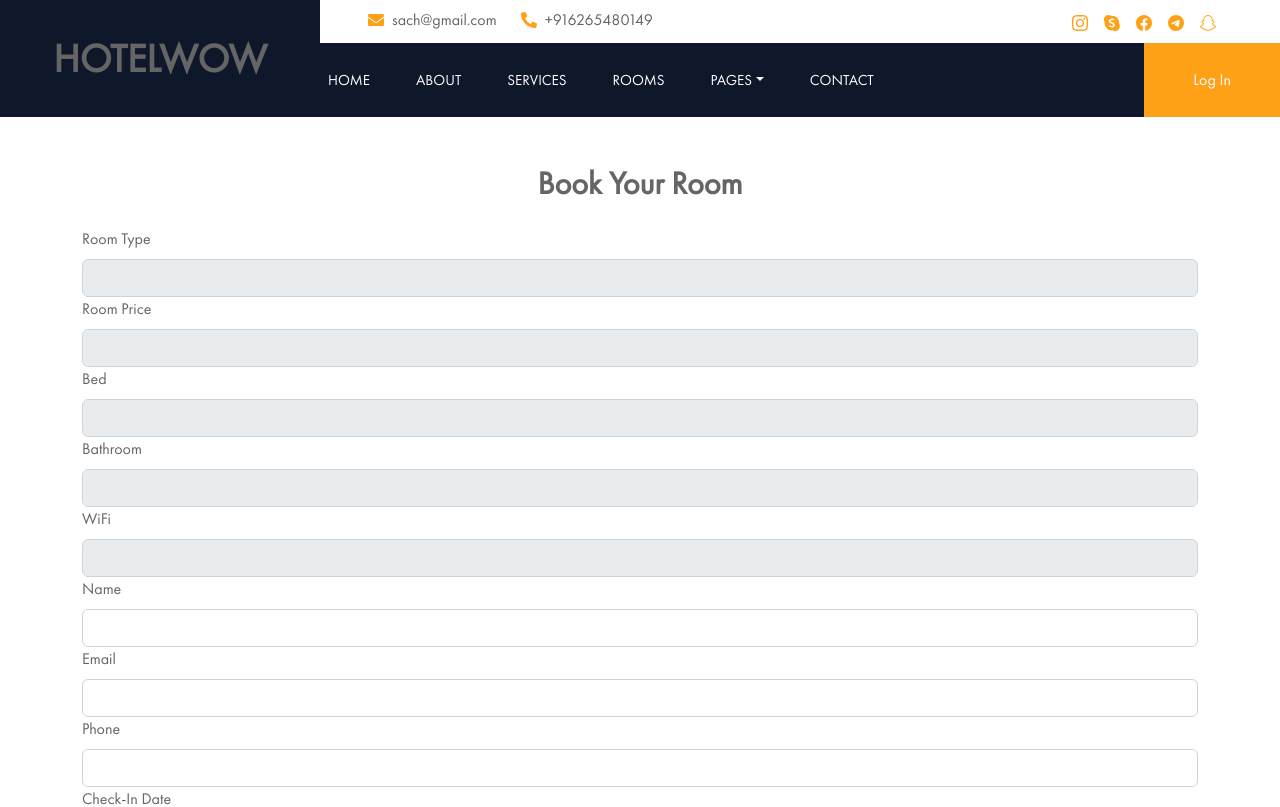
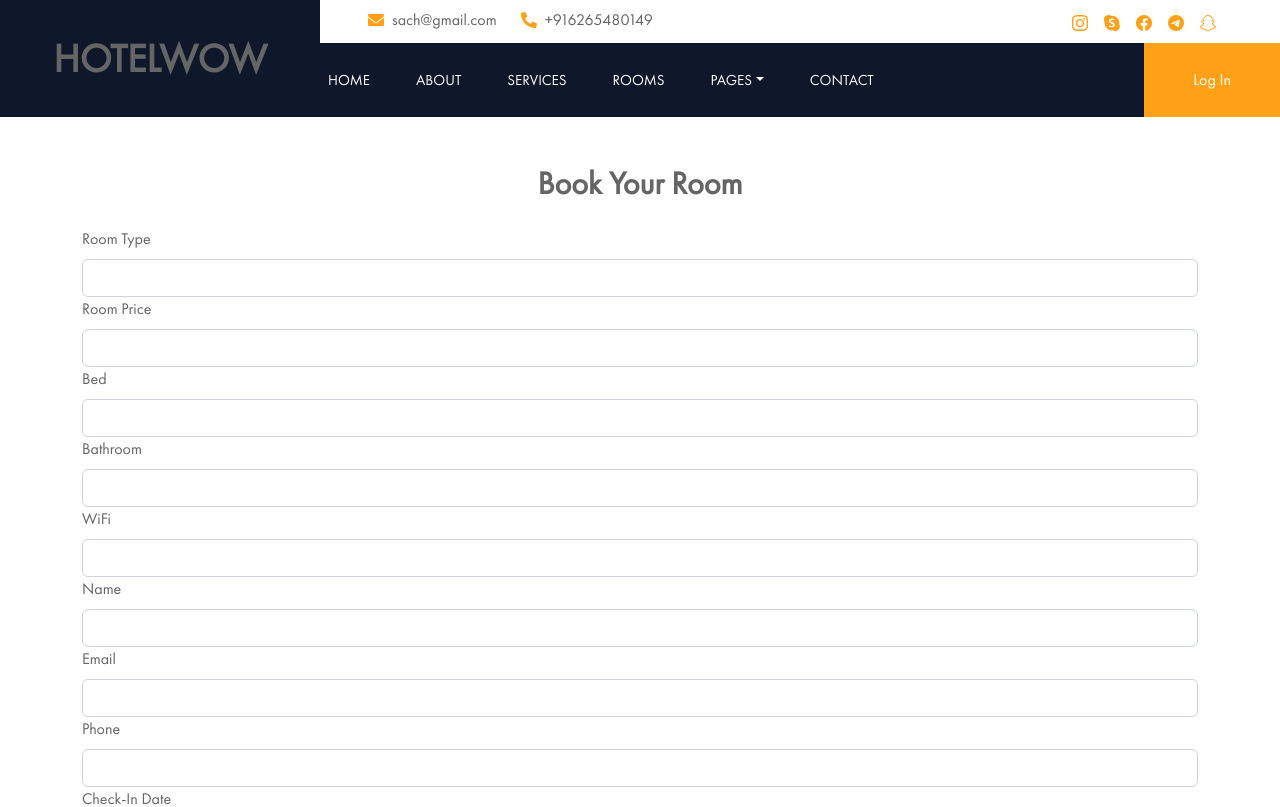
Before and after one commit to sachinsharma62/hotel-react-site, a React (Create React App) app: page /booking-form in a window 1280 px wide. Shown: the top 807 px of the page. Built offline with nearby package versions, Linux system fonts and the light colour scheme.

Commit message:
header remove

```diff
--- a/src/common/BookingForm/index.js
+++ b/src/common/BookingForm/index.js
@@ -14,11 +14,11 @@ function BookingForm() {
     checkOut: "",
     adults: "",
     children: "",
-    roomType: roomDetails.textheading || "",  // Auto-fill Room Name
-    roomRate: roomDetails.roomrate || "",    // Auto-fill Room Price
-    wifi: roomDetails.Wifi || "",            // Auto-fill WiFi
-    bedType: roomDetails.bedType || "",              // Auto-fill Bed
-    bathroom: roomDetails.bath || "",        // Auto-fill Bathroom
+    roomType: roomDetails?.textheading || "",
+    roomRate: roomDetails?.roomrate || "",
+    wifi: roomDetails?.Wifi || "",
+    bedType: roomDetails?.bedType || "",
+    bathroom: roomDetails?.bath || "",
   });
 
   const handleChange = (e) => {
@@ -39,23 +39,23 @@ function BookingForm() {
       <Form onSubmit={handleSubmit} action="/bookings">
         <Form.Group>
           <Form.Label>Room Type</Form.Label>
-          <Form.Control type="text" value={formData.roomType} disabled />
+          <Form.Control type="text" value={formData.roomType} required />
         </Form.Group>
         <Form.Group>
           <Form.Label>Room Price</Form.Label>
-          <Form.Control type="text" value={formData.roomRate} disabled />
+          <Form.Control type="text" value={formData.roomRate} required />
         </Form.Group>
         <Form.Group>
           <Form.Label>Bed</Form.Label>
-          <Form.Control type="text" value={formData.bedType} disabled />
+          <Form.Control type="text" value={formData.bedType} required />
         </Form.Group>
         <Form.Group>
           <Form.Label>Bathroom</Form.Label>
-          <Form.Control type="text" value={formData.bathroom} disabled />
+          <Form.Control type="text" value={formData.bathroom} required />
         </Form.Group>
         <Form.Group>
           <Form.Label>WiFi</Form.Label>
-          <Form.Control type="text" value={formData.wifi} disabled />
+          <Form.Control type="text" value={formData.wifi} required />
         </Form.Group>
         <Form.Group>
           <Form.Label>Name</Form.Label>
@@ -87,7 +87,7 @@ function BookingForm() {
             <option value="3">3 Children</option>
           </Form.Select>
         </Form.Group>
-        {/* ✅ Adults Selection */}
+
         <Form.Group>
           <Form.Label>Adults</Form.Label>
           <Form.Select name="adults" value={formData.adults} onChange={handleChange} required>
--- a/src/common/PageHeader/index.js
+++ b/src/common/PageHeader/index.js
@@ -41,7 +41,7 @@ function PageHeader() {
           </Row>
         </div>
       </Container>
-      <PageHeaderForm />
+      {/* <PageHeaderForm /> */}
     </>
   );
 }
```
